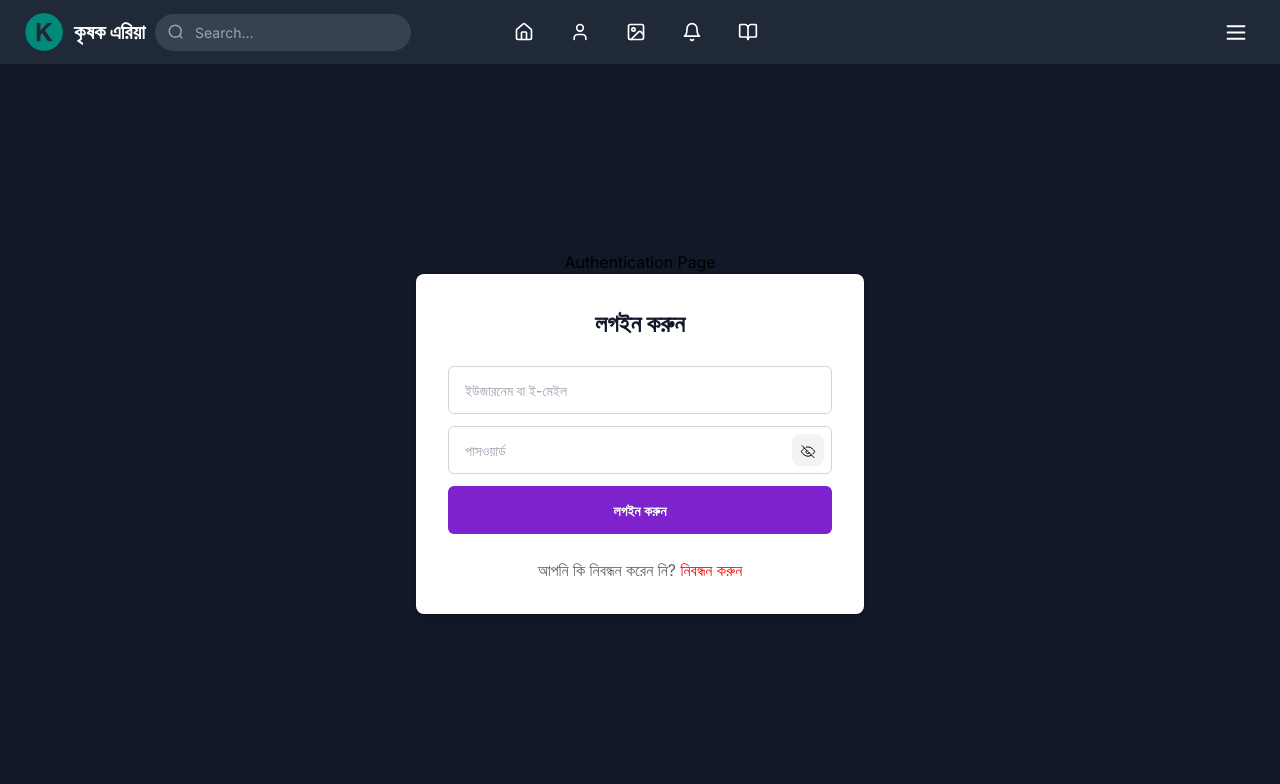
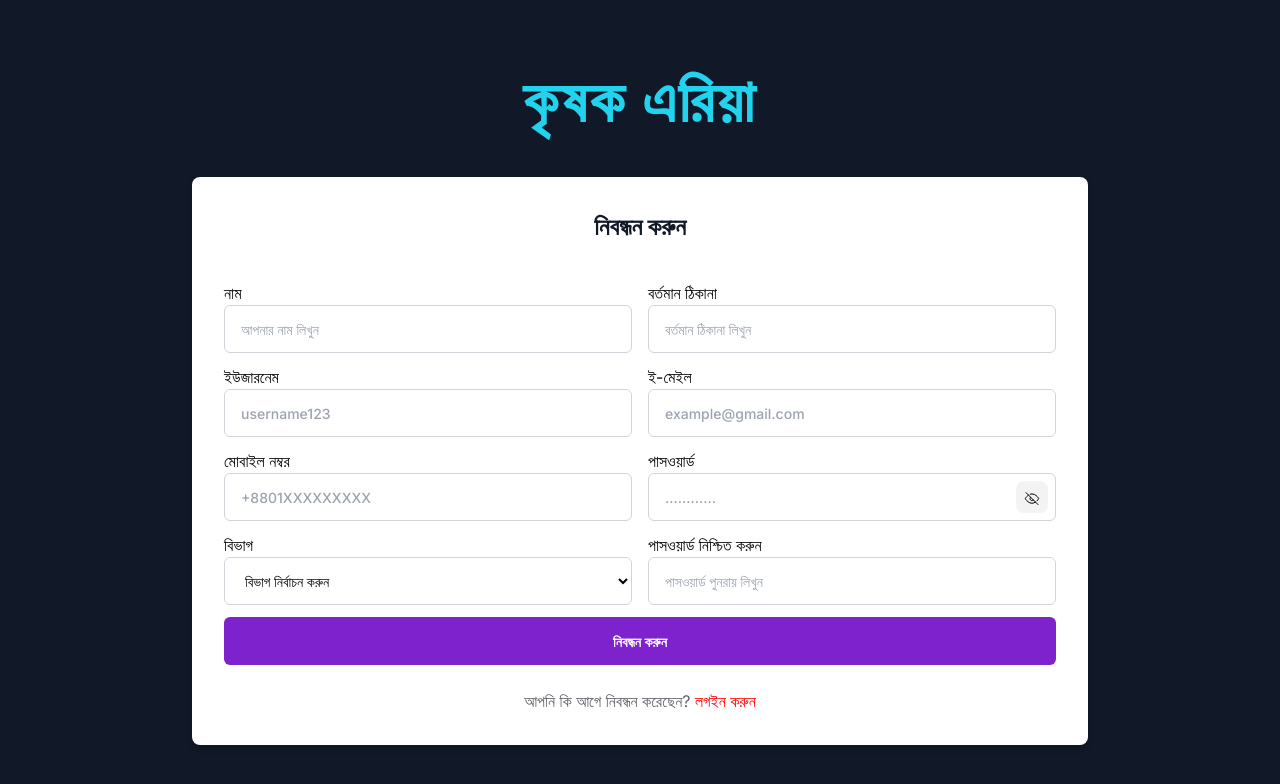
Before and after one commit to asianprogrammer/Farmer-Network, a React (Vite) app: page /auth/signup in a window 1280 px wide. Shown: the top 784 px of the page. Built offline with nearby package versions, Linux system fonts and the light colour scheme.

Commit message:
Login & Signup page Done

```diff
--- a/src/App.jsx
+++ b/src/App.jsx
@@ -1,13 +1,18 @@
-import { Routes, Route } from 'react-router-dom';
+import { Routes, Route, useLocation } from 'react-router-dom';
 import Header from '@/components/layout/Header.jsx';
 import Home from '@/features/home/pages/Home.jsx';
 import Gallery from '@/features/gallery/pages/Gallery';
 import Auth from '@/features/auth/pages/Auth.jsx';
 
 function App() {
+  const location = useLocation();
+  const hideHeader = ['/auth/login', '/auth/signup']
+
+  const showHeader = !hideHeader.includes(location.pathname);
+
   return (
     <>
-      <Header />
+      {showHeader && <Header />}
 
       <Routes>
         <Route path="/" element={<Home />} />
--- a/src/assets/styles/Auth.css
+++ b/src/assets/styles/Auth.css
@@ -1,13 +1,39 @@
+/* ===================================
+   Base and Layout Styles
+   =================================== */
+
 .auth-page {
   width: 100%;
-  min-height: calc(100vh - 4rem);
   display: flex;
+  margin-top: -4rem;
+  min-height: 100vh;
   flex-direction: column;
   align-items: center;
   justify-content: center;
 }
 
-.login {
+.auth-page h1 {
+  font-size: 3.75rem;
+  font-weight: 700;
+  color: #22d3ee;
+  margin-bottom: 2rem;
+  letter-spacing: 0.05em;
+}
+
+.auth-page .title {
+  font-size: 1.5rem;
+  font-weight: 700;
+  margin-bottom: 1.5rem;
+  text-align: center;
+  color: #111827;
+}
+
+/* ===================================
+   Form Containers
+   =================================== */
+
+.login,
+.signup {
   width: 100%;
   max-width: 448px;
   background-color: #fff;
@@ -16,7 +42,26 @@
   box-shadow: 0 4px 6px rgba(0, 0, 0, 0.1), 0 1px 3px rgba(0, 0, 0, 0.08);
 }
 
-.auth-page input {
+.signup {
+  max-width: 896px;
+}
+
+.signup-group {
+  display: flex;
+  gap: 1rem;
+  justify-content: space-between;
+}
+
+.signup-group section {
+  width: 50%;
+}
+
+/* ===================================
+   Input & Form Elements
+   =================================== */
+
+.auth-page input,
+.auth-page select {
   width: 100%;
   height: 3rem;
   padding: 0.5rem 1rem;
@@ -30,7 +75,7 @@
 }
 
 .auth-page .gap {
-    margin-top: 0.75rem;
+  margin-top: 0.75rem;
 }
 
 .auth-page .wrapper {
@@ -61,6 +106,10 @@
 .auth-page .showHide:focus {
   box-shadow: 0 0 0 2px #9333ea;
 }
+
+/* ===================================
+   Buttons
+   =================================== */
 
 .auth-page .submit {
   display: inline-flex;
@@ -98,13 +147,9 @@
   opacity: 0.5;
 }
 
-.auth-page .title {
-  font-size: 1.5rem;
-  font-weight: 700;
-  margin-bottom: 1.5rem;
-  text-align: center;
-  color: #111827;
-}
+/* ===================================
+   Alerts & Text
+   =================================== */
 
 [role="alert"] {
   background-color: #fee2e2;
@@ -127,6 +172,10 @@
   color: red;
 }
 
+/* ===================================
+   Animations
+   =================================== */
+
 .spinner {
   width: 18px;
   height: 18px;
--- a/src/features/auth/components/Signup.jsx
+++ b/src/features/auth/components/Signup.jsx
@@ -4,16 +4,54 @@ import EyeOffIcon from '@/assets/IconComponents/EyeOff';
 import { NavLink } from "react-router-dom";
 
 export default function Register() {
-   const [formData, setFormData] = useState({ username: "", password: "" });
+  const [formData, setFormData] = useState({
+    fullName: "",
+    username: "",
+    mobile: "",
+    division: "",
+    address: "",
+    email: "",
+    password: "",
+    confirmPassword: "",
+  });
   const [error, setError] = useState("");
   const [status, setStatus] = useState(null);
   const [isSubmitting, setIsSubmitting] = useState(false);
   const [showPassword, setShowPassword] = useState(false);
 
+  const divisions = [
+    "ঢাকা",
+    "চট্টগ্রাম",
+    "সিলেট",
+    "রাজশাহী",
+    "খুলনা",
+    "বরিশাল",
+    "রংপুর",
+    "ময়মনসিংহ",
+  ];
+
   function validate() {
-    if (!formData.username.trim() || !formData.password.trim()) return false;
-    if (formData.password.length < 8) return false;
+    if (Object.values(formData).some(value => !value.trim())) {
+      setError("সবগুলো ফিল্ড পূরণ করা আবশ্যক।");
+      return false;
+    }
+    if (formData.password.length < 8) {
+      setError("পাসওয়ার্ড সর্বনিম্ন ৮ অক্ষরের হতে হবে।");
+      return false;
+    }
+    if (formData.password !== formData.confirmPassword) {
+      setError("পাসওয়ার্ড দুটি মিলছে না।");
+      return false;
+    }
     return true;
+  }
+
+  function handleChange(e) {
+    const { name, value } = e.target;
+    setFormData((prev) => ({
+      ...prev,
+      [name]: value,
+    }));
   }
 
   async function handleSubmit(e) {
@@ -21,19 +59,18 @@ export default function Register() {
 
     setError("");
     if (!validate()) {
-      setError("Invalid username/email or password");
       return;
     }
 
     setIsSubmitting(true);
     const payload = {
-      username: formData.username,
-      password: formData.password,
+      ...formData,
       submitted: true,
     };
 
-    console.log("Processing login...", payload);
+    console.log("Processing registration...", payload);
 
+    // Simulate API call
     await new Promise((res) => setTimeout(res, 2000));
 
     setStatus(payload);
@@ -41,31 +78,114 @@ export default function Register() {
   }
 
   return (
-    <form onSubmit={handleSubmit} noValidate className="login">
-      <div className="title">লগইন করুন</div>
+    <form onSubmit={handleSubmit} noValidate className="signup">
+      <div className="title">নিবন্ধন করুন</div>
+
+      <section className="signup-group">
+        <section className="left">
+          <div className="gap">
+            <label htmlFor="fullName">নাম</label>
+            <input
+              id="fullName"
+              name="fullName"
+              type="text"
+              value={formData.fullName}
+              placeholder="আপনার নাম লিখুন"
+              onChange={handleChange}
+              disabled={isSubmitting}
+              required
+            />
+          </div>
 
           <div className="gap">
+            <label htmlFor="username">ইউজারনেম</label>
             <input
+              id="username"
+              name="username"
               type="text"
               value={formData.username}
-          placeholder="ইউজারনেম বা ই-মেইল"
-          onChange={(e) =>
-            setFormData({ ...formData, username: e.target.value })
-          }
+              placeholder="username123"
+              onChange={handleChange}
               disabled={isSubmitting}
+              required
+            />
+          </div>
+
+          <div className="gap">
+            <label htmlFor="mobile">মোবাইল নম্বর</label>
+            <input
+              id="mobile"
+              name="mobile"
+              type="text"
+              value={formData.mobile}
+              placeholder="+8801XXXXXXXXX"
+              onChange={handleChange}
+              disabled={isSubmitting}
+              required
+            />
+          </div>
+
+          <div className="gap">
+            <label htmlFor="division">বিভাগ</label>
+            <select
+              id="division"
+              name="division"
+              value={formData.division}
+              onChange={handleChange}
+              disabled={isSubmitting}
+              required
+            >
+              <option value="">বিভাগ নির্বাচন করুন</option>
+              {divisions.map((div) => (
+                <option key={div} value={div}>
+                  {div}
+                </option>
+              ))}
+            </select>
+          </div>
+        </section>
+
+        <section className="right">
+          <div className="gap">
+            <label htmlFor="address">বর্তমান ঠিকানা</label>
+            <input
+              id="address"
+              name="address"
+              type="text"
+              value={formData.address}
+              placeholder="বর্তমান ঠিকানা লিখুন"
+              onChange={handleChange}
+              disabled={isSubmitting}
+              required
+            />
+          </div>
+
+          <div className="gap">
+            <label htmlFor="email">ই-মেইল</label>
+            <input
+              id="email"
+              name="email"
+              type="email"
+              value={formData.email}
+              placeholder="example@gmail.com"
+              onChange={handleChange}
+              disabled={isSubmitting}
+              required
             />
           </div>
 
           <div className="gap">
             <div className="wrapper">
+              <label htmlFor="password">পাসওয়ার্ড</label>
               <input
-            type={showPassword ? "text" : "password"} // Toggle type
+                id="password"
+                name="password"
+                type={showPassword ? "text" : "password"}
                 value={formData.password}
-            placeholder="পাসওয়ার্ড"
-            onChange={(e) =>
-              setFormData({ ...formData, password: e.target.value })
-            }
+                placeholder="............"
+                onChange={handleChange}
                 disabled={isSubmitting}
+                required
               />
               <button
                 type="button"
@@ -78,6 +198,28 @@ export default function Register() {
             </div>
           </div>
 
+          <div className="gap">
+            <div className="wrapper">
+              <label htmlFor="confirmPassword">পাসওয়ার্ড নিশ্চিত করুন</label>
+              <input
+                id="confirmPassword"
+                name="confirmPassword"
+                type="password"
+                value={formData.confirmPassword}
+                placeholder="পাসওয়ার্ড পুনরায় লিখুন"
+                onChange={handleChange}
+                onPaste={(e) => {
+                  e.preventDefault();
+                  alert("পাসওয়ার্ড নিশ্চিত করার জন্য পেস্ট করা যাবে না। অনুগ্রহ করে হাতে লিখুন।");
+                }}
+                disabled={isSubmitting}
+                required
+              />
+            </div>
+          </div>
+        </section>
+      </section>
+
       {error && (
         <div role="alert" className="error">
           {error}
@@ -85,12 +227,20 @@ export default function Register() {
       )}
 
       <button type="submit" className="submit" disabled={isSubmitting}>
-        {isSubmitting ? (<> <div className="spinner"></div> লগইন হচ্ছে... </>) : ("লগইন করুন")}
+        {isSubmitting ? (
+          <>
+            <div className="spinner"></div> নিবন্ধন হচ্ছে...
+          </>
+        ) : (
+          "নিবন্ধন করুন"
+        )}
       </button>
 
       <section className="text-center">
-        আপনি কি নিবন্ধন করেন নি?&nbsp;
-        <NavLink to="/auth/signup" className="nav-link">নিবন্ধন করুন</NavLink>
+        আপনি কি আগে নিবন্ধন করেছেন?&nbsp;
+        <NavLink to="/auth/login" className="nav-link">
+          লগইন করুন
+        </NavLink>
       </section>
 
       {status && (
--- a/src/features/auth/pages/Auth.jsx
+++ b/src/features/auth/pages/Auth.jsx
@@ -12,7 +12,7 @@ export default function Auth() {
 
   return (
     <div className="auth-page">
-      <h1>Authentication Page</h1>
+      <h1>কৃষক এরিয়া</h1>
       {isLogin ? <Login /> : <Register />}
     </div>
   );
```
Lines whose indentation alone changed are shown as unchanged.
